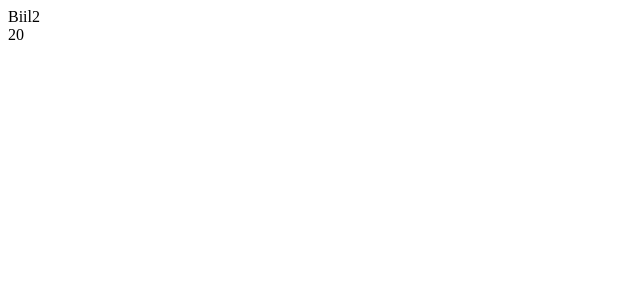
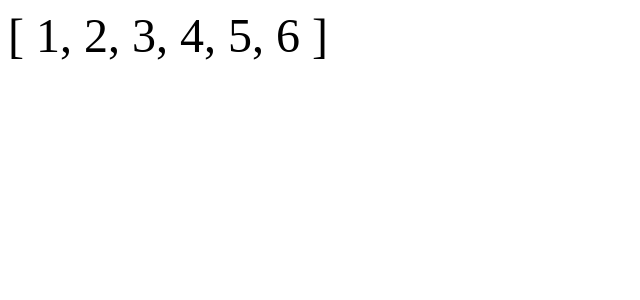
Before and after one commit to SafeWinter/vue3-in-action, a Vue app in the folder P2_quick_start/S04L06_reactivity1/code/diy/vue-project/: page / in a window 1280 px wide. Shown: the top 300 px of the page, without its empty margins (0-640 px from the left). Built offline with nearby package versions, Linux system fonts and the light colour scheme.

Commit message:
when ref() accept an array

```diff
--- a/P2_quick_start/S04L06_reactivity1/code/diy/vue-project/src/App.vue
+++ b/P2_quick_start/S04L06_reactivity1/code/diy/vue-project/src/App.vue
@@ -1,19 +1,18 @@
 <template>
-  <div>{{ Bill.name }}</div>
-  <div>{{ Bill.age }}</div>
+  <div class="app">{{ arr }}</div>
 </template>
 
 <script setup>
 import { ref } from 'vue'
 // 现在的 name 就是一个响应式数据
-let Bill = ref({
-  name: 'Biil',
-  age: 18
-})
+let arr = ref([1, 2, 3])
 setTimeout(() => {
-  Bill.value.name = 'Biil2'
-  Bill.value.age = 20
+  arr.value.push(4, 5, 6)
 }, 2000)
 </script>
 
-<style lang="scss" scoped></style>
+<style lang="scss" scoped>
+.app {
+  font-size: 3em;
+}
+</style>
```
